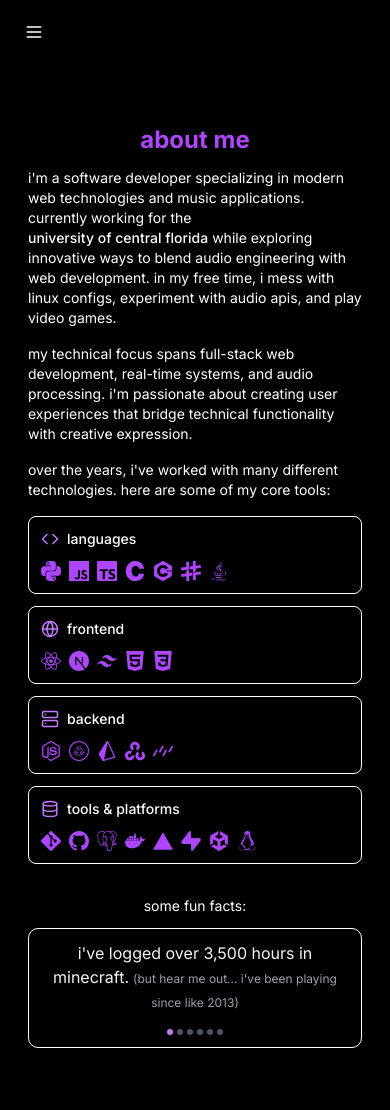
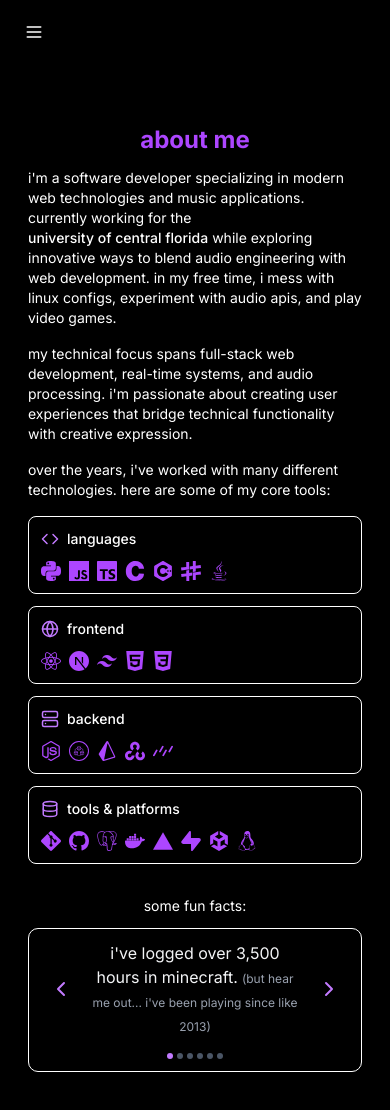
Before and after one commit to cataladev/sitev3, a Next.js app: page /about in a window 390 px wide. Shown: the top 1110 px of the page. Built offline with nearby package versions, Linux system fonts and the light colour scheme.

Commit message:
updated the site :3

```diff
--- a/src/app/career/page.tsx
+++ b/src/app/career/page.tsx
@@ -12,13 +12,23 @@ type Experience = {
 
 const experiences: Experience[] = [
   {
+    title: "software engineer intern",
+    company: "ZuLeris Interactive",
+    timeframe: "jun 2025 - aug 2025",
+    location: "remote",
+    bulletPoints: [
+      "Implemented a NotificationManager with auto-generated UI and FIFO queue, reducing notification bugs by 75%, and developed an ObjectiveManager with 10+ ObjectiveData assets and event-driven completion, cutting manual tracking effort by 80%.",
+      "Abstracted game-mode lifecycle via IGameModeManager, refactored 2 managers and the loader to slash maintenance time by 60% and support 3 new modes without changes."
+    ],
+  },
+  {
     title: "software engineering intern",
     company: "university of central florida",
     companyLink: "https://www.ucf.edu",
-    timeframe: "mar 2025 - present",
+    timeframe: "mar 2025 - jun 2025",
     location: "orlando, fl (on-site)",
     bulletPoints: [
-      "developed a web-based tool to allow for student success coaches to track student progress and engagement.",
+      "developed a web-based tool to allow for success coaches to track user progress and engagement.",
       "implemented a custom api to integrate with existing systems, improving data retrieval speed by 30%.",
     ],
   },
@@ -26,7 +36,7 @@ const experiences: Experience[] = [
     title: "founding member",
     company: "kmodo",
     companyLink: "https://kmodo.org",
-    timeframe: "jan 2025 - present",
+    timeframe: "2025 - present",
     location: "orlando, fl (hybrid)",
     bulletPoints: [
       "self-hosted infrastructure on a linux vps with ci/cd script for reliability and extensibility.",
@@ -37,10 +47,10 @@ const experiences: Experience[] = [
     title: "hackathon organizer",
     company: "knight hacks",
     companyLink: "https://knighthacks.com",
-    timeframe: "dec 2024 - present",
+    timeframe: "2024 - present",
     location: "orlando, fl",
     bulletPoints: [
-      "led planning and execution of knight hacks, coordinating logistics, sponsorship outreach, and student engagement.",
+      "led planning and execution of knight hacks, coordinating logistics, sponsorship outreach, and user engagement.",
       "developed custom event platform features with next.js and trpc to streamline check-in and scheduling.",
     ],
   },
@@ -69,7 +79,7 @@ const experiences: Experience[] = [
   {
     title: "software engineering intern",
     company: "crowning games",
-    timeframe: "jun 2024 - aug 2024",
+    timeframe: "2024",
     location: "dallas, tx (remote)",
     bulletPoints: [
       "launched npcs using gdscript, enhancing gameplay and receiving positive feedback from 75 testers.",
@@ -80,17 +90,17 @@ const experiences: Experience[] = [
   {
     title: "software engineering intern",
     company: "miami edtech",
-    timeframe: "jun 2023 - aug 2023",
+    timeframe: "2023",
     location: "miami, fl (hybrid)",
     bulletPoints: [
       "enhanced python ai system for facial/object recognition, improving accuracy by 30% and reducing processing time by 15%.",
-      "led a 4-intern team researching stem kit integration in under-served schools, informing outreach for 500+ students.",
+      "led a 4-intern team researching stem kit integration in under-served communities, informing outreach for 500+ users.",
     ],
   },
   {
     title: "software engineering intern",
     company: "avatar buddy, llc",
-    timeframe: "jun 2022 - aug 2022",
+    timeframe: "2022",
     location: "remote",
     bulletPoints: [
       "developed unit tests for chatbot's multilingual & emotional recognition, increasing accuracy by 25% and engagement by 15%.",
--- a/src/app/components/FunFacts.tsx
+++ b/src/app/components/FunFacts.tsx
@@ -1,6 +1,7 @@
 "use client";
 
 import { useState, useEffect } from "react";
+import { ChevronLeft, ChevronRight } from "lucide-react";
 
 interface FunFact {
   text: string;
@@ -34,26 +35,74 @@ const FACTS: FunFact[] = [
 
 export default function FunFacts() {
   const [current, setCurrent] = useState(0);
+  const [isMobile, setIsMobile] = useState(false);
+  const [swipeDirection, setSwipeDirection] = useState<'left' | 'right' | null>(null);
 
   useEffect(() => {
-    // Auto-rotate through facts every 8 seconds
+    const checkMobile = () => setIsMobile(window.innerWidth < 640);
+    checkMobile();
+    window.addEventListener('resize', checkMobile);
+    return () => window.removeEventListener('resize', checkMobile);
+  }, []);
+
+  useEffect(() => {
+    if (isMobile) return;
     const timer = setInterval(() => {
-      setCurrent(prev => (prev + 1) % FACTS.length);
+      setSwipeDirection('right');
+      setTimeout(() => {
+        setCurrent((prev) => (prev + 1) % FACTS.length);
+        setSwipeDirection(null);
+      }, 200);
     }, 8000);
+    return () => clearInterval(timer);
+  }, [isMobile]);
 
-    return () => clearInterval(timer);
-  }, []);
+  const handlePrev = () => {
+    setSwipeDirection('left');
+    setTimeout(() => {
+      setCurrent((prev) => (prev - 1 + FACTS.length) % FACTS.length);
+      setSwipeDirection(null);
+    }, 200);
+  };
+  const handleNext = () => {
+    setSwipeDirection('right');
+    setTimeout(() => {
+      setCurrent((prev) => (prev + 1) % FACTS.length);
+      setSwipeDirection(null);
+    }, 200);
+  };
 
   const { text, footnote } = FACTS[current];
 
   return (
     <div className="mx-auto max-w-full sm:max-w-lg p-3 sm:p-5 my-3 sm:my-5 bg-black bg-opacity-100 border border-white rounded-lg animate-fade-in">
       <div className="relative flex flex-col items-center text-center">
-        <div className="text-base sm:text-lg text-gray-100 lowercase">
-          {text}
-          {footnote && <span className="ml-1 sm:ml-2 text-xs sm:text-sm text-gray-400 lowercase">({footnote})</span>}
+        <div className="flex items-center justify-center w-full">
+          {isMobile && (
+            <button
+              onClick={handlePrev}
+              className="p-2 text-purple-400 hover:text-purple-600 transition"
+              aria-label="Previous fact"
+            >
+              <ChevronLeft className="w-6 h-6" />
+            </button>
+          )}
+          <div className={`flex-1 px-2 transition-transform duration-200 ${swipeDirection === 'left' ? '-translate-x-8 opacity-0' : ''} ${swipeDirection === 'right' ? 'translate-x-8 opacity-0' : ''}`}>
+            <span className="text-base sm:text-lg text-gray-100 lowercase">
+              {text}
+              {footnote && <span className="ml-1 sm:ml-2 text-xs sm:text-sm text-gray-400 lowercase">({footnote})</span>}
+            </span>
+          </div>
+          {isMobile && (
+            <button
+              onClick={handleNext}
+              className="p-2 text-purple-400 hover:text-purple-600 transition"
+              aria-label="Next fact"
+            >
+              <ChevronRight className="w-6 h-6" />
+            </button>
+          )}
         </div>
-
         <div className="mt-4 flex justify-center space-x-1 sm:space-x-2">
           {FACTS.map((_, i) => (
             <button
--- a/src/app/layout.tsx
+++ b/src/app/layout.tsx
@@ -7,7 +7,7 @@ const inter = Inter({ subsets: ['latin'] })
 
 export const metadata: Metadata = {
   title: "Carlos Catala",
-  description: "Carlos Catala is a undergraduate student at the University of Central Florida and an aspiring software engineer.",
+  description: "Carlos Catala is an undergraduate software developer with expertise in web development.",
   keywords:[
         "Carlos Catala",
         "Software Engineer",
@@ -21,7 +21,7 @@ export const metadata: Metadata = {
       type: "website",
       title: "Carlos Catala",
       description:
-      "Carlos Catala is a undergraduate student at the University of Central Florida and an aspiring software engineer.",
+      "Carlos Catala is an undergraduate software developer with expertise in web development.",
       url: "https://catala.dev",
       images: [{ url: "https://catala.dev/glorp.png" }],
       },
```
Also changed, not shown: 1 other file (tests, documents, lock files or other folders).
